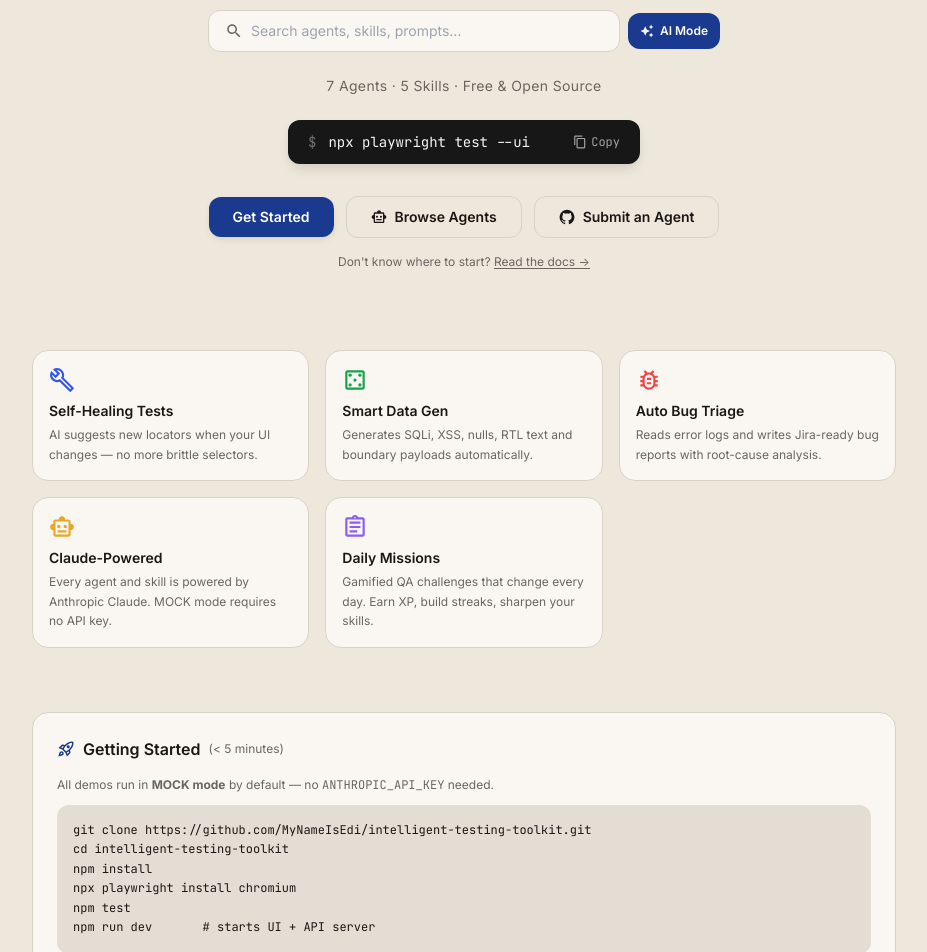
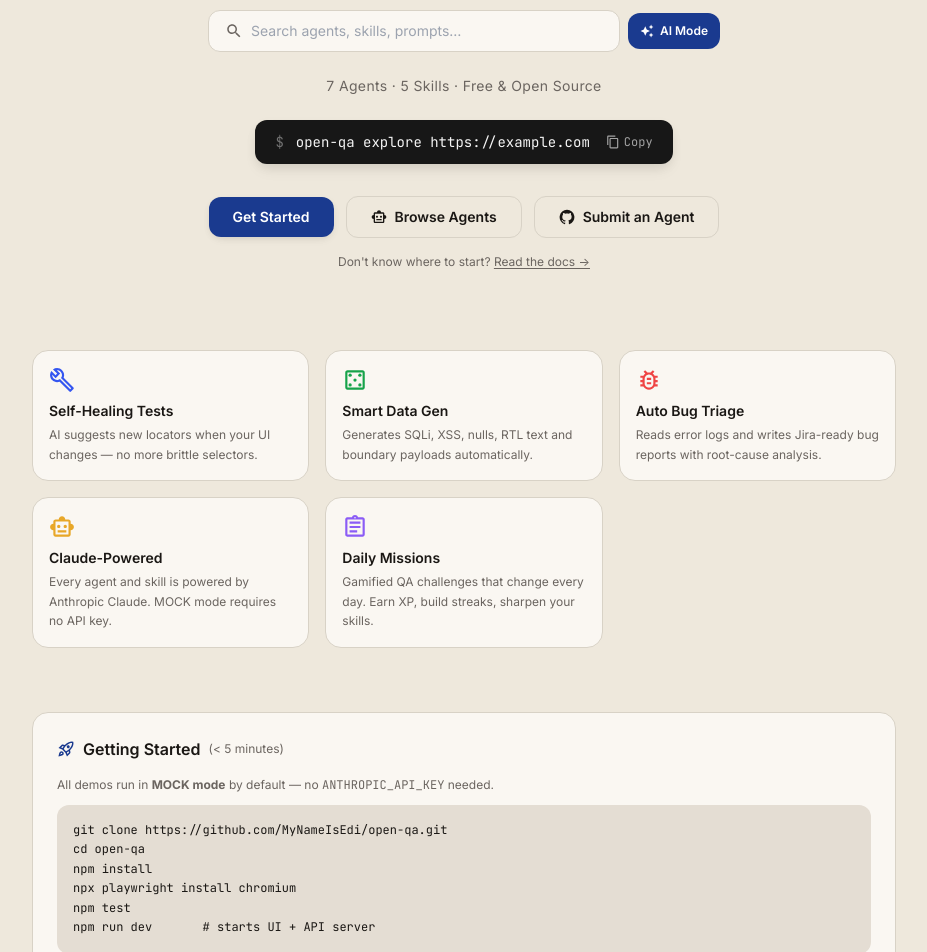
Before and after one commit to MyNameIsEdi/open-qa, a React (Vite) app in the folder ui/: page / in a window 1280 px wide. Shown: the part 320-1272 px from the top of the page, without its empty margins (176-1103 px from the left). Built offline with nearby package versions, Linux system fonts and the light colour scheme.

Commit message:
Replace hero command animation with open-qa CLI commands
Cycles through: open-qa start, open-qa explore, open-qa heal, open-qa help.
Also updates all stale intelligent-testing-toolkit GitHub URLs to open-qa.

Co-Authored-By: Claude Sonnet 4.6 <noreply@anthropic.com>

```diff
--- a/ui/src/pages/HomePage.tsx
+++ b/ui/src/pages/HomePage.tsx
@@ -35,10 +35,10 @@ const COMMUNITY_ITEMS = [
 ]
 
 const COMMANDS = [
-  'npm run dev',
-  'npx playwright test --ui',
-  'npm run generate',
-  'npm test',
+  'open-qa start',
+  'open-qa explore https://example.com',
+  'open-qa heal',
+  'open-qa help',
 ]
 
 export default function HomePage() {
@@ -237,8 +237,8 @@ export default function HomePage() {
           className="text-xs font-mono p-4 rounded-xl overflow-auto leading-relaxed"
           style={{ backgroundColor: 'var(--bg-muted)', color: 'var(--text-main)' }}
         >
-{`git clone https://github.com/MyNameIsEdi/intelligent-testing-toolkit.git
-cd intelligent-testing-toolkit
+{`git clone https://github.com/MyNameIsEdi/open-qa.git
+cd open-qa
 npm install
 npx playwright install chromium
 npm test
@@ -310,21 +310,21 @@ npm run dev       # starts UI + API server`}
               title: t('home.contribute_issues_title'),
               desc:  t('home.contribute_issues_desc'),
               cta:   t('home.contribute_issues_cta'),
-              href:  'https://github.com/MyNameIsEdi/intelligent-testing-toolkit/issues',
+              href:  'https://github.com/MyNameIsEdi/open-qa/issues',
             },
             {
               icon: <ForumOutlinedIcon sx={{ fontSize: 20 }} style={{ color: '#8b5cf6' }} />,
               title: t('home.contribute_discussions_title'),
               desc:  t('home.contribute_discussions_desc'),
               cta:   t('home.contribute_discussions_cta'),
-              href:  'https://github.com/MyNameIsEdi/intelligent-testing-toolkit/discussions',
+              href:  'https://github.com/MyNameIsEdi/open-qa/discussions',
             },
             {
               icon: <CallMergeOutlinedIcon sx={{ fontSize: 20 }} style={{ color: '#10b981' }} />,
               title: t('home.contribute_prs_title'),
               desc:  t('home.contribute_prs_desc'),
               cta:   t('home.contribute_prs_cta'),
-              href:  'https://github.com/MyNameIsEdi/intelligent-testing-toolkit/pulls',
+              href:  'https://github.com/MyNameIsEdi/open-qa/pulls',
             },
           ].map(({ icon, title, desc, cta, href }) => (
             <div
```
